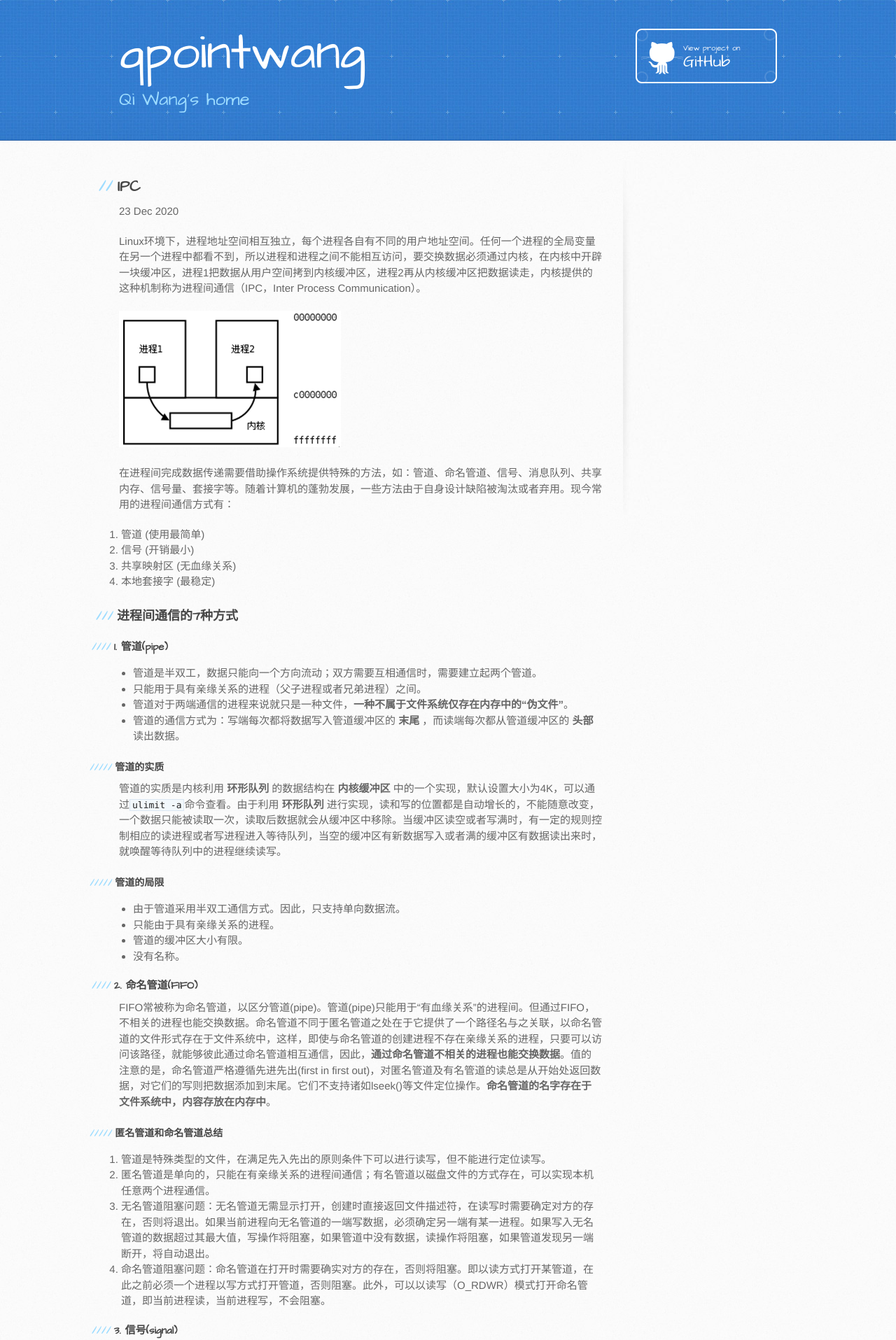
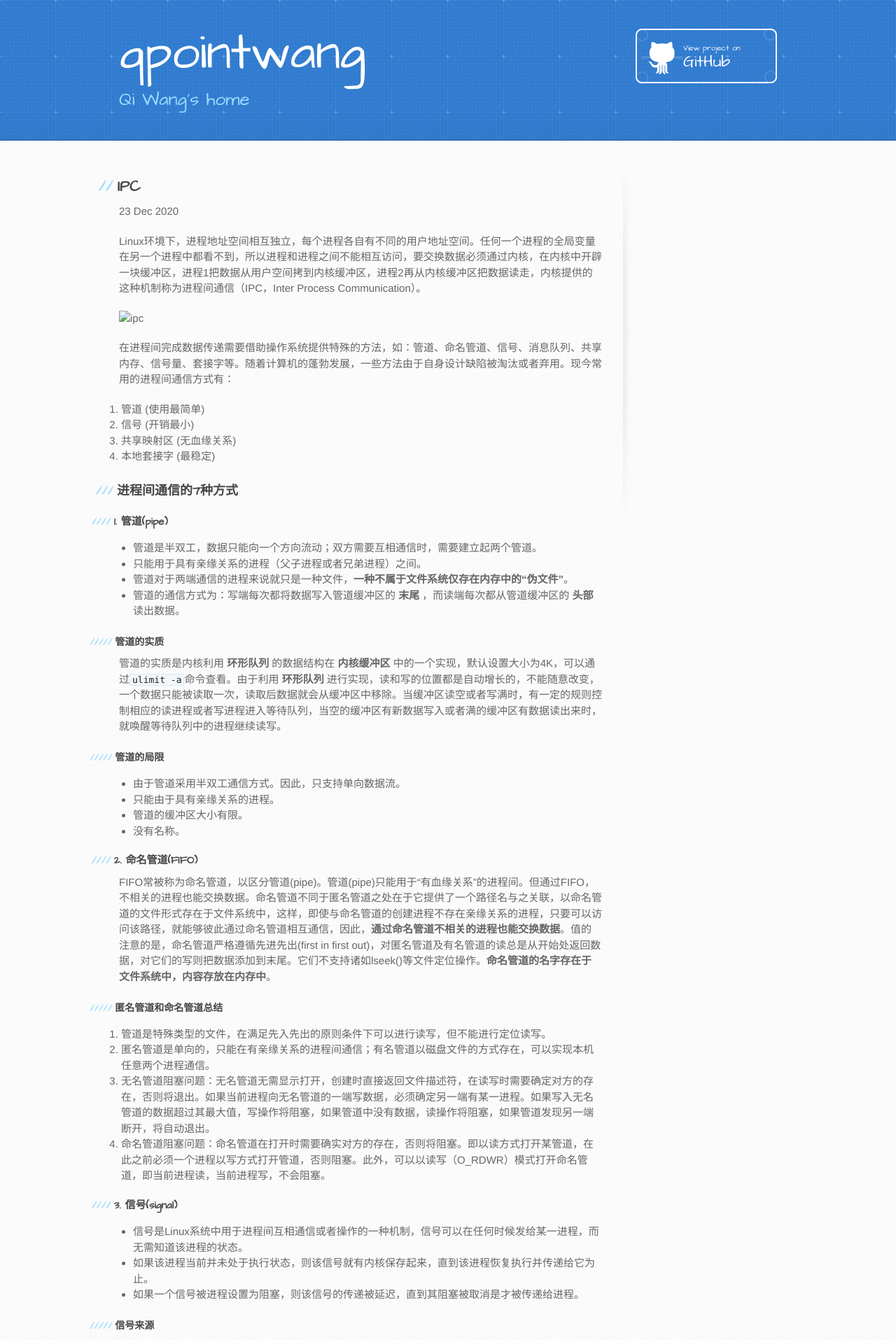
Before and after one commit to qpointwang/qpointwang.github.io, a Jekyll site: the page built from _posts/2020-12-23-IPC.markdown, in a window 1280 px wide. Shown: the top 1915 px of the page at 70% size. Built offline with Jekyll 4.4.1, drawn with Linux system fonts in a browser that asks for light colours.

Commit message:
Update 2020-12-23-IPC.markdown

```diff
--- a/_posts/2020-12-23-IPC.markdown
+++ b/_posts/2020-12-23-IPC.markdown
@@ -7,7 +7,7 @@
 
 Linux环境下，进程地址空间相互独立，每个进程各自有不同的用户地址空间。任何一个进程的全局变量在另一个进程中都看不到，所以进程和进程之间不能相互访问，要交换数据必须通过内核，在内核中开辟一块缓冲区，进程1把数据从用户空间拷到内核缓冲区，进程2再从内核缓冲区把数据读走，内核提供的这种机制称为进程间通信（IPC，Inter Process Communication）。
 
-![ipc](https://github.com/qpointwang/qpointwang.github.io/blob/main/_pic/ipc.png)
+![ipc](../_pic/ipc.png)
 
 在进程间完成数据传递需要借助操作系统提供特殊的方法，如：管道、命名管道、信号、消息队列、共享内存、信号量、套接字等。随着计算机的蓬勃发展，一些方法由于自身设计缺陷被淘汰或者弃用。现今常用的进程间通信方式有：
 
```
